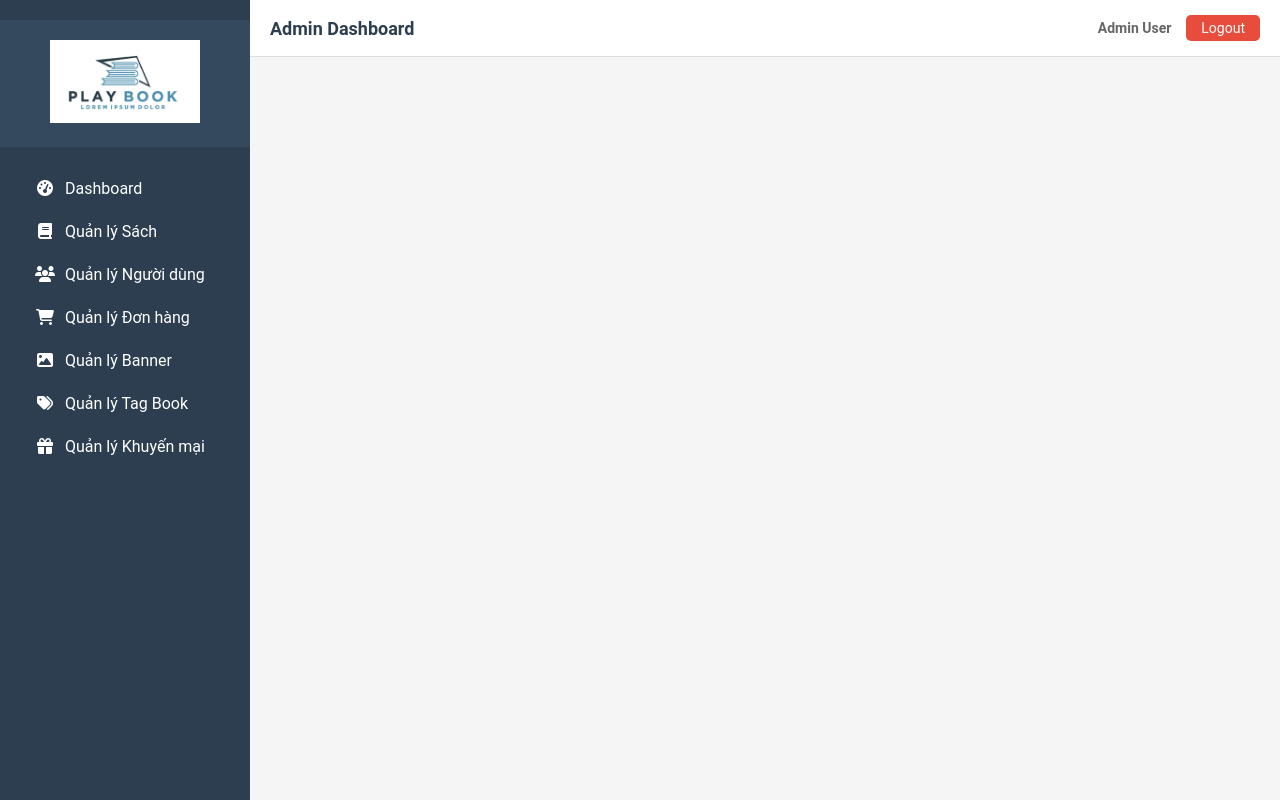
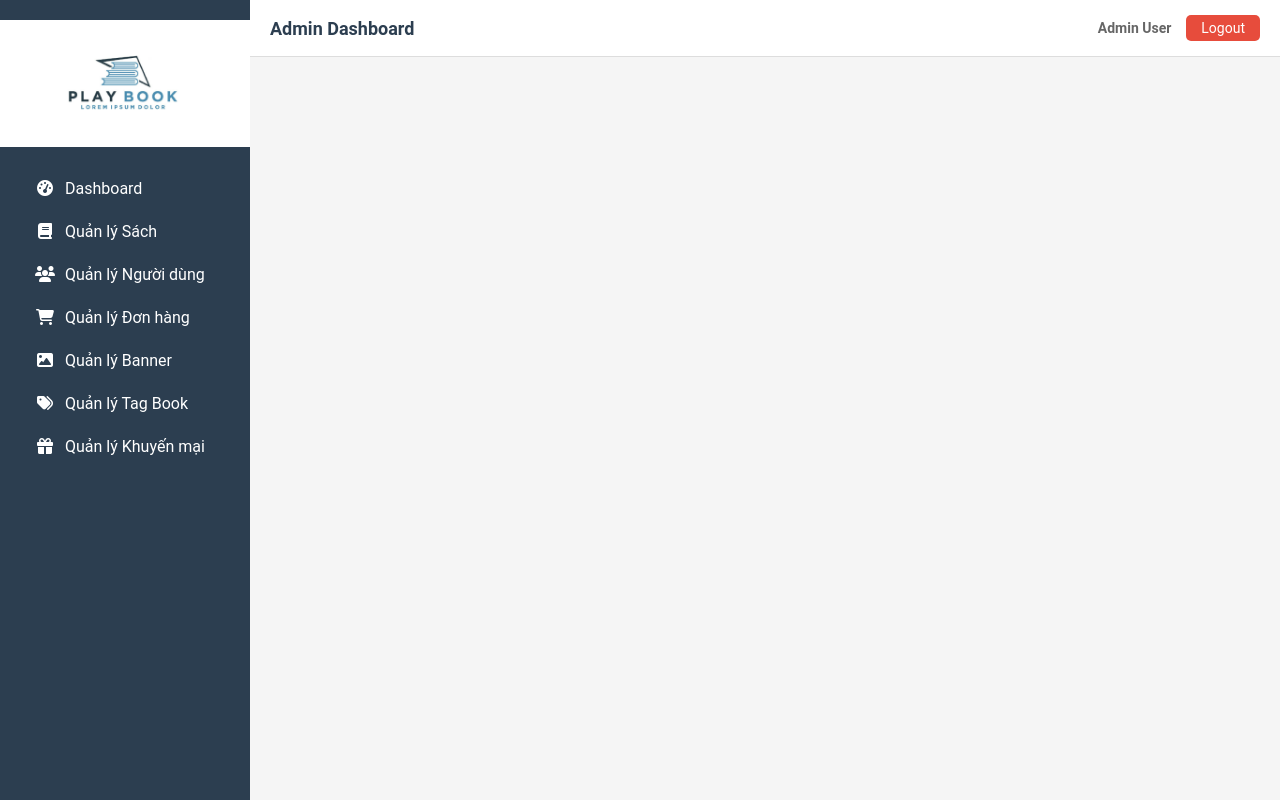
Before and after one commit to DODANGHOANCNTT2K15/N06-PTTKPM-NHOM-08, a Vue app in the folder frontend/: page /admin in a window 1280 px wide. Built offline with nearby package versions, Linux system fonts and the light colour scheme; no server answers.

Commit message:
update layout admin logo

```diff
--- a/frontend/src/layouts/AdminLayout.vue
+++ b/frontend/src/layouts/AdminLayout.vue
@@ -88,7 +88,7 @@ export default {
   display: block;
   padding: 20px;
   text-align: center;
-  background-color: #34495e;
+  background-color: #ffffff;
   width: 100%;
   text-decoration: none;
 }
```
